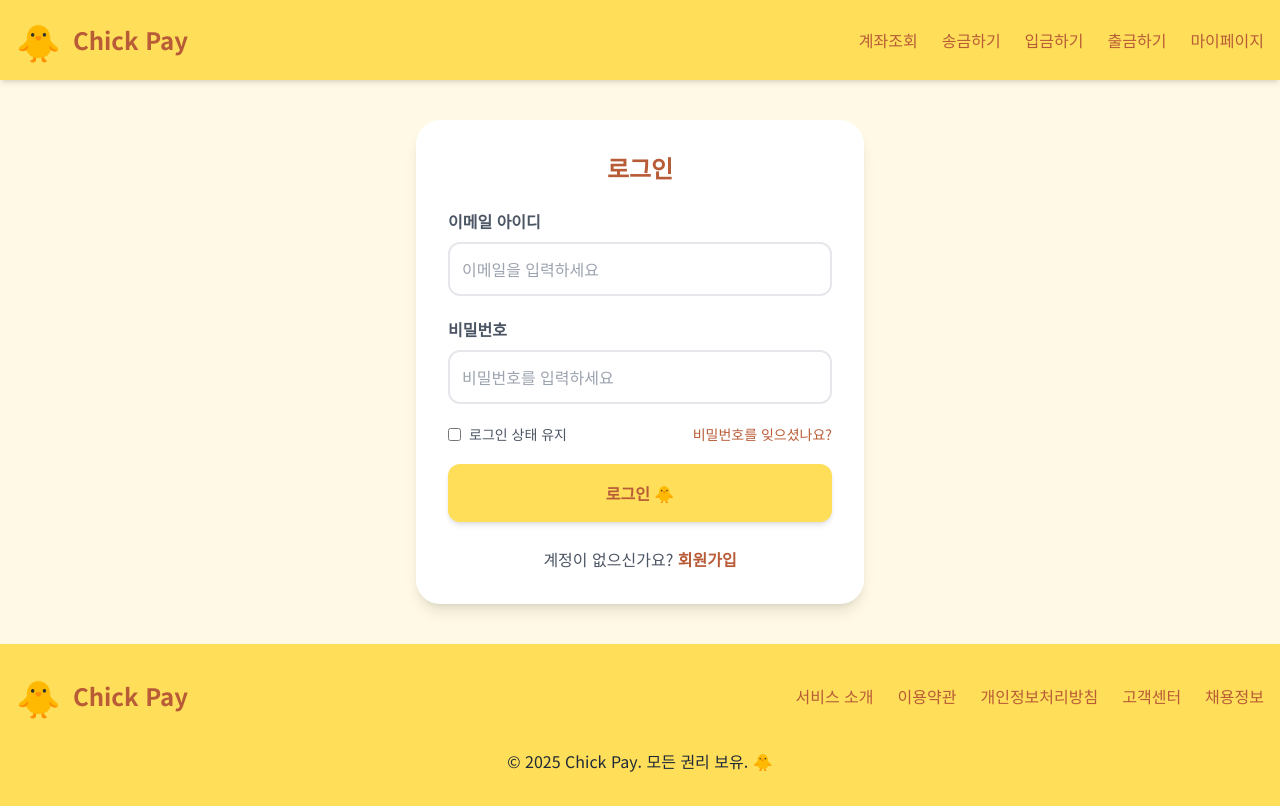
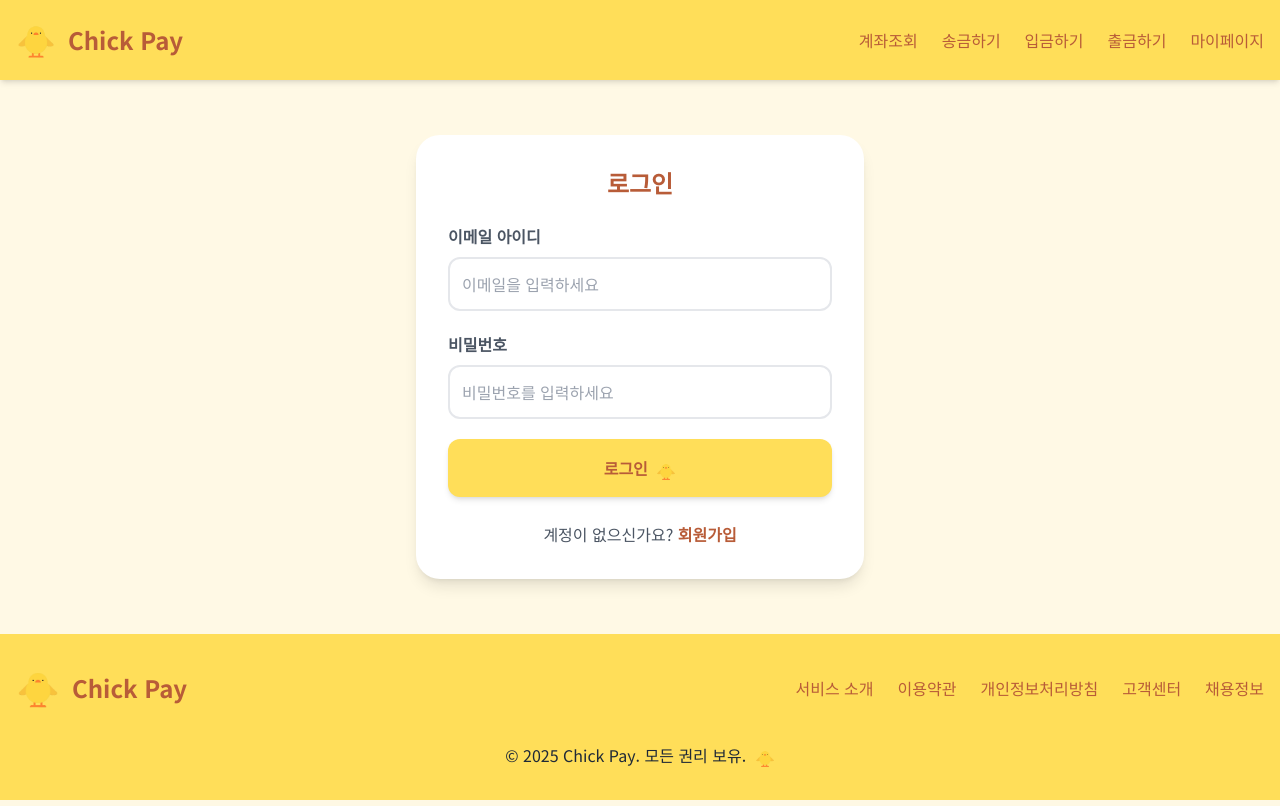
Before and after one commit to bemajor-team/Chick-pay-2nd, a Django app: page /zapp/login/ in a window 1280 px wide. Run offline with Django 5.2, Linux system fonts and the light colour scheme; some libraries are stand-ins or nearby versions.

Commit message:
chick image

```diff
--- a/my_project/urls.py
+++ b/my_project/urls.py
@@ -17,10 +17,24 @@ Including another URLconf
 from django.contrib import admin
 from django.urls import path, include
 from django.views.generic import RedirectView
+from drf_spectacular.views import (
+    SpectacularAPIView,
+    SpectacularRedocView,
+    SpectacularSwaggerView,
+)
+
 
 urlpatterns = [
     path('admin/', admin.site.urls),
     path('zapp/', include('zapp.urls')),
     path('', RedirectView.as_view(url='/zapp/', permanent=False)),
+     # 명세서 JSON
+    path('api/schema/', SpectacularAPIView.as_view(), name='schema'),
+
+    # Swagger UI
+    path('api/schema/swagger-ui/', SpectacularSwaggerView.as_view(url_name='schema'), name='swagger-ui'),
+
+    # Redoc UI
+    path('api/schema/redoc/', SpectacularRedocView.as_view(url_name='schema'), name='redoc'),
 ]
 handler403 = 'zapp.views.custom_403_view'
--- a/templates/403.html
+++ b/templates/403.html
@@ -3,7 +3,7 @@
 
 {% block content %}
 {% load humanize %}
-
+{% load static %}
 <style>
     @import url('https://fonts.googleapis.com/css2?family=Noto+Sans+KR:wght@400;500;700&display=swap');
 
@@ -52,7 +52,8 @@
     <div class="max-w-3xl w-full bg-white rounded-3xl shadow-xl p-8 md:p-12 text-center">
         <div class="relative mb-8 mx-auto w-48 h-48">
             <div class="absolute inset-0 flex items-center justify-center">
-                <div class="text-9xl animate-float">🐥</div>
+                <!-- <div class="text-9xl animate-float">🐥</div> -->
+                <img src="{% static 'images/image.png' %}" alt="Chick Pay" class="w-20 h-20 animate-float">
             </div>
             <div class="absolute inset-0 flex items-center justify-center opacity-70">
                 <div class="w-32 h-32 bg-red-100 rounded-full"></div>
--- a/templates/base.html
+++ b/templates/base.html
@@ -49,6 +49,7 @@
     </style>
 
 </head>
+{% load static %}
 
 <body class="bg-chick-light text-gray-800 leading-relaxed min-h-screen flex flex-col">
     <!-- 공유할 헤더 내용 -->
@@ -56,7 +57,9 @@
         <div class="container mx-auto px-4">
             <div class="flex items-center justify-between">
                 <a href="{% url 'main' %}" class="flex items-center gap-3">
-                    <div class="text-4xl">🐥</div>
+                    <!-- <div class="text-4xl">🐥</div>              -->
+                    <img src="{% static 'images/image.png' %}" alt="Chick Pay" class="w-10 h-10">
+
                     <h1 class="text-2xl font-bold text-chick-brown">Chick Pay</h1>
                 </a>
 
@@ -92,7 +95,8 @@
         <div class="container mx-auto px-4">
             <div class="flex flex-col md:flex-row justify-between items-center mb-8">
                 <div class="flex items-center gap-3 mb-6 md:mb-0">
-                    <div class="text-4xl">🐥</div>
+                    <!-- <div class="text-4xl">🐥</div> -->
+                    <img src="{% static 'images/image.png' %}" class="w-11 h-11">
                     <h1 class="text-2xl font-bold text-chick-brown">Chick Pay</h1>
                 </div>
 
@@ -106,7 +110,10 @@
             </div>
 
             <div class="text-center">
-                <p>&copy; 2025 Chick Pay. 모든 권리 보유. 🐥</p>
+                <p>&copy; 2025 Chick Pay. 모든 권리 보유.
+                    <img src="{% static 'images/image.png' %}" class="inline w-5 h-5 ml-1">
+                </p>
+
             </div>
         </div>
     </footer>
--- a/templates/deposit.html
+++ b/templates/deposit.html
@@ -2,6 +2,7 @@
 {% block title %}Chick Pay - 입금하기{% endblock %}
 
 {% block content %}
+{%load static %}
 <main class="container mx-auto px-4 py-10 flex-grow">
   <div class="max-w-2xl mx-auto">
     <h2 class="text-3xl font-bold text-chick-brown mb-8 text-center">
@@ -28,7 +29,8 @@
 
         <button type="submit"
           class="w-full bg-chick-yellow text-chick-brown font-bold py-4 px-6 rounded-xl shadow-md hover:bg-chick-orange transition transform hover:-translate-y-0.5 active:translate-y-0">
-          입금하기 🐥
+          입금하기
+          <img src="{% static 'images/image.png' %}" class="inline w-6 h-6">
         </button>
       </form>
     </div>
--- a/templates/login.html
+++ b/templates/login.html
@@ -2,6 +2,7 @@
 {% block title %}Chick Pay - 로그인{% endblock %}
 
 {% block content %}
+{% load static %}
 <div class=" bg-white rounded-3xl shadow-lg p-8 max-w-md w-full border-3 border-chick-yellow">
     <h2 class="text-2xl font-bold text-chick-brown mb-6 text-center">로그인</h2>
 
@@ -19,17 +20,17 @@
                 class="w-full p-3 border-2 border-gray-200 rounded-xl focus:border-chick-orange focus:outline-none transition">
         </div>
 
-        <div class="flex items-center justify-between mb-5">
-            <div class="flex items-center">
-                <input type="checkbox" id="remember" class="mr-2">
-                <label for="remember" class="text-sm text-gray-600">로그인 상태 유지</label>
-            </div>
-            <a href="#" class="text-sm text-chick-brown hover:underline">비밀번호를 잊으셨나요?</a>
-        </div>
+        <!-- <div class="flex items-center justify-between mb-5"> -->
+        <!-- <div class="flex items-center"> -->
+        <!-- <input type="checkbox" id="remember" class="mr-2"> -->
+        <!-- <label for="remember" class="text-sm text-gray-600">로그인 상태 유지</label> -->
+        <!-- </div> -->
+        <!-- <a href="#" class="text-sm text-chick-brown hover:underline">비밀번호를 잊으셨나요?</a> -->
+        <!-- </div> -->
 
         <button type="submit"
             class="w-full bg-chick-yellow text-chick-brown font-bold py-4 px-6 rounded-xl shadow-md hover:bg-chick-orange transition transform hover:-translate-y-0.5 active:translate-y-0">
-            로그인 🐥
+            로그인 <img src="{% static 'images/image.png' %}" alt="Chick Pay" class="w-5 h-5 ml-1 inline">
         </button>
 
     </form>
--- a/templates/mypage.html
+++ b/templates/mypage.html
@@ -4,6 +4,7 @@
 {% block content %}
 
 {% load humanize %}
+{% load static %}
 <main class="container mx-auto px-4 py-10 flex-grow">
     <div class="max-w-4xl mx-auto">
         <h2 class="text-3xl font-bold text-chick-brown mb-8 text-center">마이페이지</h2>
@@ -11,8 +12,11 @@
         <div class="bg-white rounded-3xl shadow-lg p-8 mb-8 border-3 border-chick-yellow">
             <div class="flex flex-col md:flex-row items-center gap-6 mb-6">
                 <div class="w-32 h-32 bg-chick-yellow rounded-full flex items-center justify-center text-6xl">
-                    🐥
+                    <img src="{% static 'images/image.png' %}" class="w-16 h-16">
+
                 </div>
+
+
                 <div>
                     <h3 class="text-2xl font-bold text-chick-brown">{{name}}</h3>
                     <p class="text-gray-600">{{email}}</p>
--- a/templates/withdraw.html
+++ b/templates/withdraw.html
@@ -2,6 +2,7 @@
 {% block title %}Chick Pay - 출금하기{% endblock %}
 
 {% block content %}
+{% load static %}
 
 <main class="container mx-auto px-4 py-10 flex-grow">
   <div class="max-w-2xl mx-auto">
@@ -29,7 +30,8 @@
 
         <button type="submit"
           class="w-full bg-chick-yellow text-chick-brown font-bold py-4 px-6 rounded-xl shadow-md hover:bg-chick-orange transition transform hover:-translate-y-0.5 active:translate-y-0">
-          출금하기 🐥
+          출금하기
+          <img src="{% static 'images/image.png' %}" alt="Chick Pay" class="inline w-5 h-5">
         </button>
       </form>
     </div>
```
Also changed, not shown: my_project/settings.py (+15 -1 lines), templates/main.html (+9 -2 lines), templates/otp_setup.html (+29 -1 lines), static/chick.png (deleted), static/images/image.png (added).
